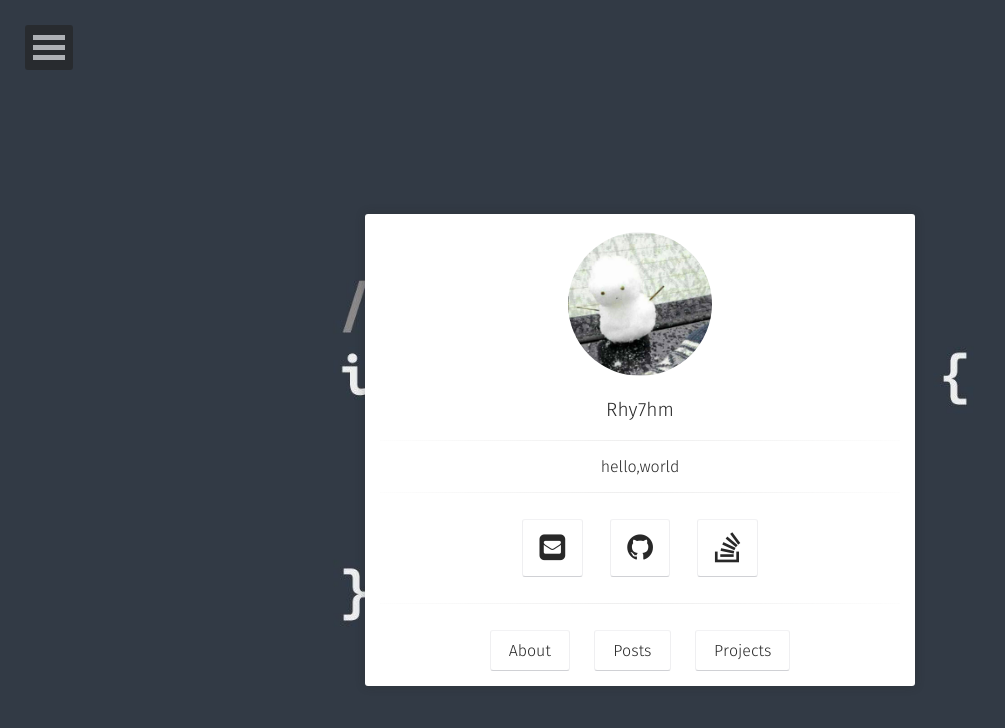
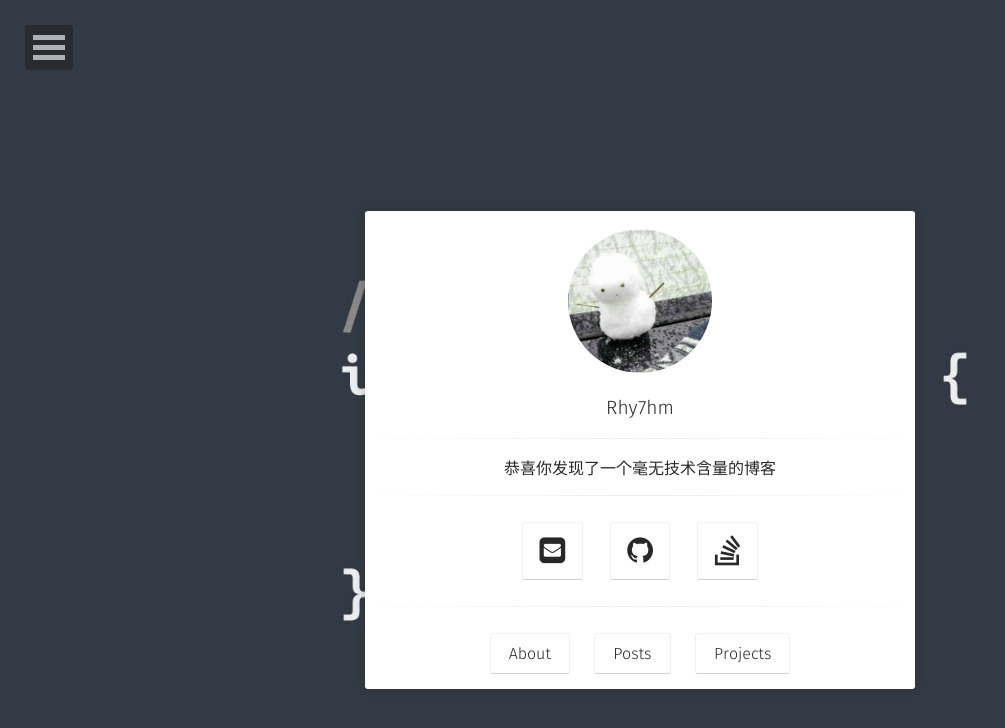
Before and after one commit to RhythmMark/RhythmMark.github.io, a Jekyll site: the page built from index.html, in a window 1280 px wide. Shown: the top 728 px of the page, without its empty margins (0-1005 px from the left). Built offline with Jekyll 4.4.1, drawn with Linux system fonts in a browser that asks for light colours; some web fonts are replaced.

Commit message:
Update _config.yml

```diff
--- a/_config.yml
+++ b/_config.yml
@@ -1,6 +1,6 @@
 # Site
 title:              Rhy7hm
-bio:                'hello,world'
+bio:                '恭喜你发现了一个毫无技术含量的博客'
 description:        "天天被计算机教做人"
 reading_time:       true
 words_per_minute:   200
```
